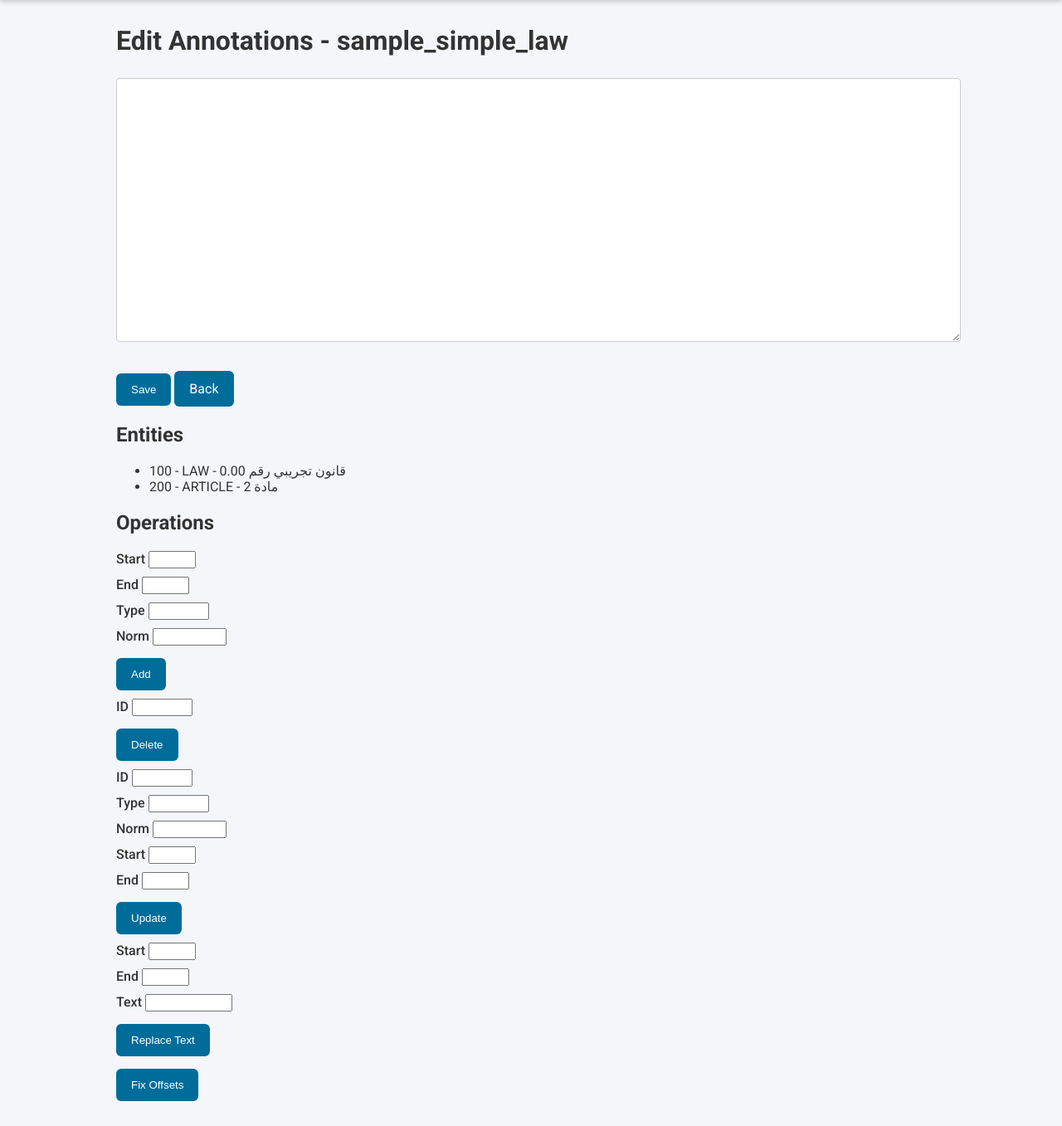
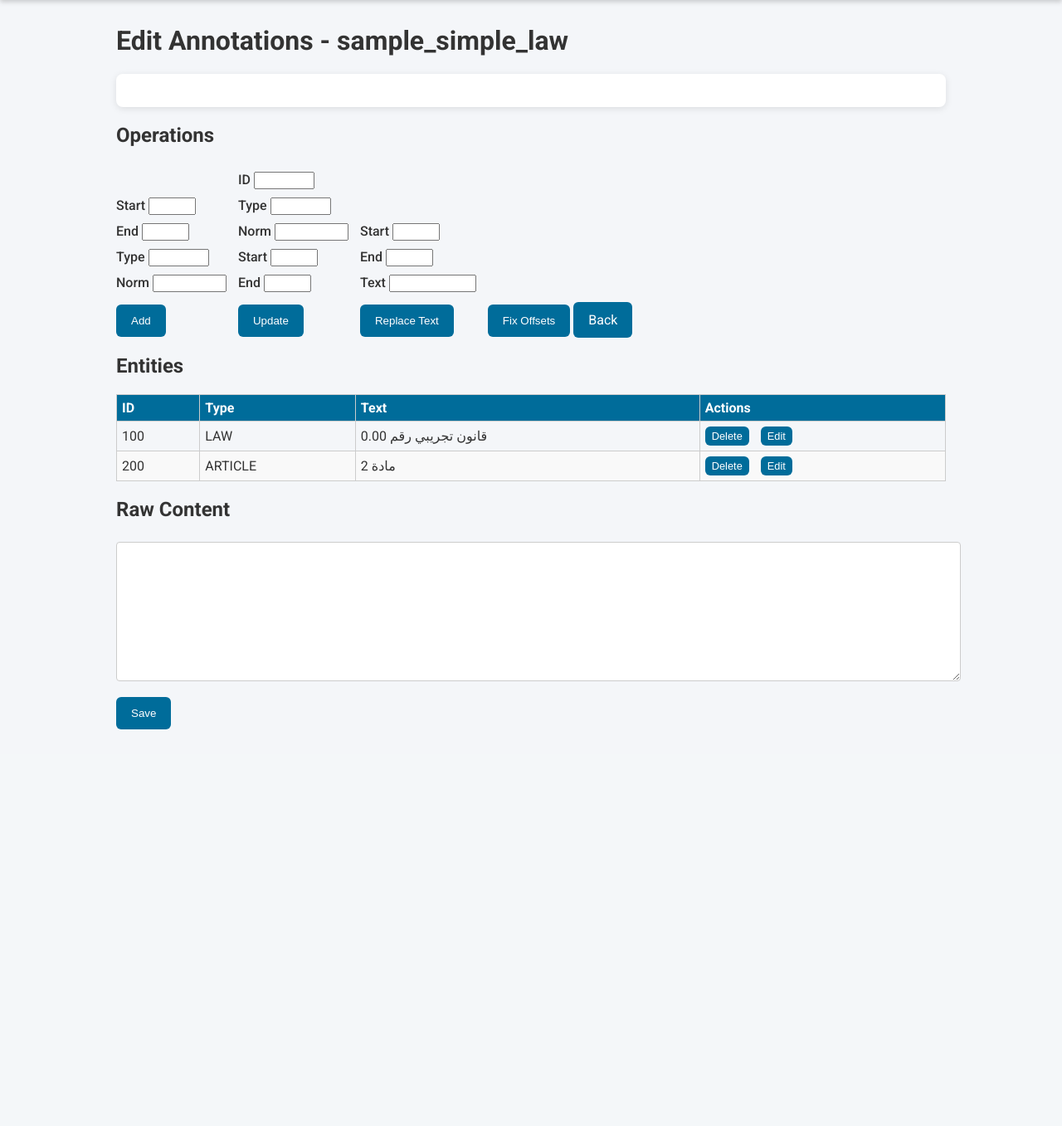
Before and after one commit to ZAFZAFIZakariae/process_legislation, a Flask app: page /legislation/edit?file=sample_simple_law in a window 1280 px wide. Shown: the part 43-1400 px from the top of the page at 83% size. After the commit the page ends 922 px from the top, so only its background shows below. Run offline with Flask 3, Linux system fonts and the light colour scheme; parts of the project's set-up code (start-up, migrations or seed data) failed here and were passed over.

Commit message:
Improve annotation editor with interactive UI

```diff
--- a/app.py
+++ b/app.py
@@ -416,6 +416,36 @@ def _save_annotation(text: str, entities: list[dict], relations: list[dict], txt
         json.dump({'entities': entities, 'relations': relations}, f, ensure_ascii=False, indent=2)
 
 
+def _render_editable_html(text: str, entities: list[dict]) -> str:
+    """Return HTML with entity spans annotated for the editor."""
+    parts: list[str] = []
+    last = 0
+    for ent in sorted(entities, key=lambda e: int(e.get("start_char", 0))):
+        try:
+            start = int(ent.get("start_char", -1))
+            end = int(ent.get("end_char", -1))
+        except Exception:
+            continue
+        if start < last or start < 0 or end <= start or end > len(text):
+            continue
+        parts.append(html.escape(text[last:start]))
+        span_text = html.escape(text[start:end])
+        attrs = [
+            f'data-id="{html.escape(str(ent.get("id")))}"',
+            f'data-type="{html.escape(str(ent.get("type")))}"',
+            f'data-start="{start}"',
+            f'data-end="{end}"',
+        ]
+        norm = ent.get("normalized")
+        if norm:
+            attrs.append(f'data-norm="{html.escape(str(norm))}"')
+        attr_str = " ".join(attrs)
+        parts.append(f'<span class="entity-mark" {attr_str}>{span_text}</span>')
+        last = end
+    parts.append(html.escape(text[last:]))
+    return ''.join(parts)
+
+
 @app.route('/legislation')
 def view_legislation():
     docs = _collect_documents()
@@ -476,10 +506,12 @@ def edit_legislation():
                 _save_annotation(text, entities, relations, txt_path, ner_path)
                 return redirect(url_for('view_legislation', file=name))
             except Exception as exc:
+                html_view = _render_editable_html(text, entities)
                 return render_template(
                     'edit_annotations.html',
                     file=name,
-                    content=content,
+                    content=html_view,
+                    raw=content,
                     entities=entities,
                     error=str(exc),
                 )
@@ -520,17 +552,26 @@ def edit_legislation():
             ae_fix_offsets(text, {'entities': entities})
 
         _save_annotation(text, entities, relations, txt_path, ner_path)
+        html_view = _render_editable_html(text, entities)
         annotated = ae_text_with_markers(text, entities)
         return render_template(
             'edit_annotations.html',
             file=name,
-            content=annotated,
+            content=html_view,
+            raw=annotated,
             entities=entities,
             error=None,
         )
-
+    html_view = _render_editable_html(text, entities)
     annotated = ae_text_with_markers(text, entities)
-    return render_template('edit_annotations.html', file=name, content=annotated, entities=entities, error=None)
+    return render_template(
+        'edit_annotations.html',
+        file=name,
+        content=html_view,
+        raw=annotated,
+        entities=entities,
+        error=None,
+    )
 
 
 @app.route('/query', methods=['GET', 'POST'])
--- /dev/null
+++ b/static/annotations.js
@@ -0,0 +1,59 @@
+document.addEventListener('DOMContentLoaded', () => {
+    const textDiv = document.getElementById('text-display');
+    const addStart = document.getElementById('add-start');
+    const addEnd = document.getElementById('add-end');
+    const updId = document.getElementById('upd-id');
+    const updType = document.getElementById('upd-type');
+    const updNorm = document.getElementById('upd-norm');
+    const updStart = document.getElementById('upd-start');
+    const updEnd = document.getElementById('upd-end');
+    const repStart = document.getElementById('rep-start');
+    const repEnd = document.getElementById('rep-end');
+
+    function getOffset(node, offset) {
+        const range = document.createRange();
+        range.selectNodeContents(textDiv);
+        range.setEnd(node, offset);
+        return range.toString().length;
+    }
+
+    textDiv.addEventListener('mouseup', () => {
+        const sel = window.getSelection();
+        if (!sel || sel.rangeCount === 0) return;
+        const range = sel.getRangeAt(0);
+        if (!textDiv.contains(range.startContainer) || !textDiv.contains(range.endContainer)) return;
+        const start = getOffset(range.startContainer, range.startOffset);
+        const end = getOffset(range.endContainer, range.endOffset);
+        addStart.value = start;
+        addEnd.value = end;
+        repStart.value = start;
+        repEnd.value = end;
+    });
+
+    document.querySelectorAll('.entity-mark').forEach(span => {
+        span.addEventListener('click', () => {
+            document.querySelectorAll('.entity-mark').forEach(s => s.classList.remove('selected'));
+            span.classList.add('selected');
+            updId.value = span.dataset.id;
+            updType.value = span.dataset.type || '';
+            updNorm.value = span.dataset.norm || '';
+            updStart.value = span.dataset.start;
+            updEnd.value = span.dataset.end;
+        });
+    });
+
+    document.querySelectorAll('.edit-entity').forEach(btn => {
+        btn.addEventListener('click', () => {
+            const tr = btn.closest('tr');
+            if (!tr) return;
+            document.querySelectorAll('.entity-mark').forEach(s => s.classList.remove('selected'));
+            const span = document.querySelector(`.entity-mark[data-id="${tr.dataset.id}"]`);
+            if (span) span.classList.add('selected');
+            updId.value = tr.dataset.id;
+            updType.value = tr.dataset.type || '';
+            updNorm.value = tr.dataset.norm || '';
+            updStart.value = tr.dataset.start;
+            updEnd.value = tr.dataset.end;
+        });
+    });
+});
--- a/static/style.css
+++ b/static/style.css
@@ -155,6 +155,38 @@ pre {
     background-color: orange;
 }
 
+table {
+    width: 100%;
+    border-collapse: collapse;
+    margin-top: 10px;
+}
+
+th, td {
+    border: 1px solid #ccc;
+    padding: 6px;
+    text-align: left;
+}
+
+th {
+    background-color: var(--primary);
+    color: #fff;
+}
+
+tr:nth-child(even) {
+    background-color: #f9f9f9;
+}
+
+.button.small {
+    padding: 4px 8px;
+    font-size: 0.8rem;
+    margin-top: 0;
+}
+
+.inline-form {
+    display: inline-block;
+    margin-right: 10px;
+}
+
 .json-tree ul {
     list-style: none;
     margin-left: 20px;
--- a/templates/edit_annotations.html
+++ b/templates/edit_annotations.html
@@ -22,59 +22,73 @@
     <h1>Edit Annotations - {{ file }}</h1>
     {% if error %}<p style="color:red">{{ error }}</p>{% endif %}
 
-    <form method="post">
-        <textarea name="content" rows="20" style="width:100%">{{ content }}</textarea>
-        <p>
-            <button type="submit" name="action" value="save" class="button">Save</button>
-            <a href="{{ url_for('view_legislation', file=file) }}" class="button">Back</a>
-        </p>
-    </form>
-
-    <h2>Entities</h2>
-    <ul>
-    {% for e in entities %}
-        <li>{{ e.id }} - {{ e.type }} - {{ e.text }}</li>
-    {% endfor %}
-    </ul>
+    <div id="text-display" class="card" dir="rtl">{{ content|safe }}</div>
 
     <h2>Operations</h2>
-    <form method="post" class="inline-form">
+    <form id="add-form" method="post" class="inline-form">
         <input type="hidden" name="action" value="add" />
-        <label>Start <input name="start" size="4" /></label>
-        <label>End <input name="end" size="4" /></label>
+        <label>Start <input id="add-start" name="start" size="4" /></label>
+        <label>End <input id="add-end" name="end" size="4" /></label>
         <label>Type <input name="type" size="6" /></label>
         <label>Norm <input name="norm" size="8" /></label>
         <button type="submit" class="button">Add</button>
     </form>
 
-    <form method="post" class="inline-form">
-        <input type="hidden" name="action" value="delete" />
-        <label>ID <input name="id" size="6" /></label>
-        <button type="submit" class="button">Delete</button>
-    </form>
-
-    <form method="post" class="inline-form">
+    <form id="update-form" method="post" class="inline-form">
         <input type="hidden" name="action" value="update" />
-        <label>ID <input name="id" size="6" /></label>
-        <label>Type <input name="type" size="6" /></label>
-        <label>Norm <input name="norm" size="8" /></label>
-        <label>Start <input name="start" size="4" /></label>
-        <label>End <input name="end" size="4" /></label>
+        <label>ID <input id="upd-id" name="id" size="6" /></label>
+        <label>Type <input id="upd-type" name="type" size="6" /></label>
+        <label>Norm <input id="upd-norm" name="norm" size="8" /></label>
+        <label>Start <input id="upd-start" name="start" size="4" /></label>
+        <label>End <input id="upd-end" name="end" size="4" /></label>
         <button type="submit" class="button">Update</button>
     </form>
 
-    <form method="post" class="inline-form">
+    <form id="replace-form" method="post" class="inline-form">
         <input type="hidden" name="action" value="replace" />
-        <label>Start <input name="start" size="4" /></label>
-        <label>End <input name="end" size="4" /></label>
-        <label>Text <input name="text" size="10" /></label>
+        <label>Start <input id="rep-start" name="start" size="4" /></label>
+        <label>End <input id="rep-end" name="end" size="4" /></label>
+        <label>Text <input id="rep-text" name="text" size="10" /></label>
         <button type="submit" class="button">Replace Text</button>
     </form>
 
     <form method="post" class="inline-form">
         <input type="hidden" name="action" value="fix" />
         <button type="submit" class="button">Fix Offsets</button>
+        <a href="{{ url_for('view_legislation', file=file) }}" class="button">Back</a>
+    </form>
+
+    <h2>Entities</h2>
+    <table id="entity-table">
+        <thead>
+            <tr><th>ID</th><th>Type</th><th>Text</th><th>Actions</th></tr>
+        </thead>
+        <tbody>
+        {% for e in entities %}
+            <tr data-id="{{ e.id }}" data-type="{{ e.type }}" data-norm="{{ e.normalized }}" data-start="{{ e.start_char }}" data-end="{{ e.end_char }}">
+                <td>{{ e.id }}</td>
+                <td>{{ e.type }}</td>
+                <td>{{ e.text }}</td>
+                <td>
+                    <form method="post" class="inline-form">
+                        <input type="hidden" name="action" value="delete" />
+                        <input type="hidden" name="id" value="{{ e.id }}" />
+                        <button type="submit" class="button small">Delete</button>
+                    </form>
+                    <button type="button" class="button small edit-entity">Edit</button>
+                </td>
+            </tr>
+        {% endfor %}
+        </tbody>
+    </table>
+
+    <h2>Raw Content</h2>
+    <form method="post">
+        <input type="hidden" name="action" value="save" />
+        <textarea name="content" rows="10" style="width:100%">{{ raw }}</textarea>
+        <button type="submit" class="button">Save</button>
     </form>
 </main>
+<script src="{{ url_for('static', filename='annotations.js') }}"></script>
 </body>
 </html>
```
